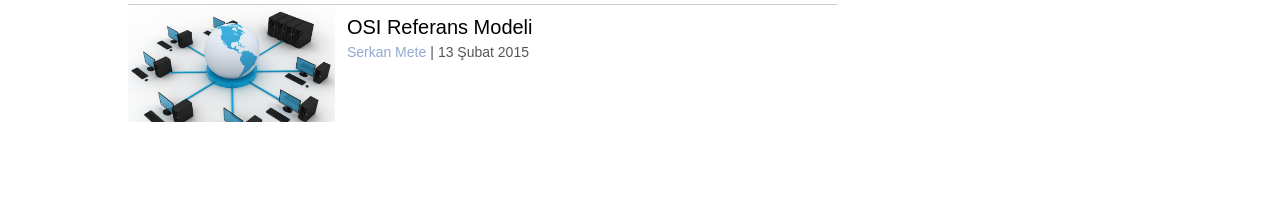
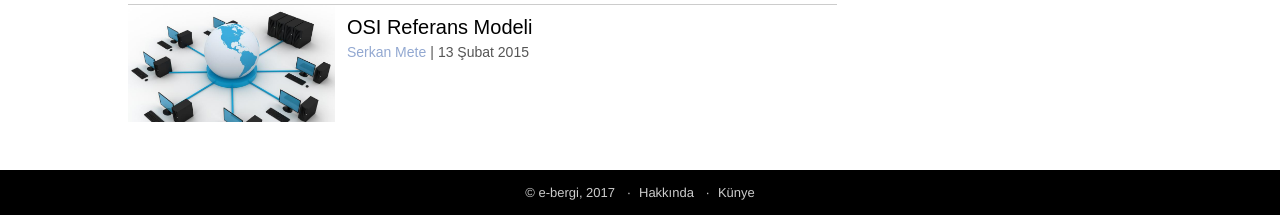
Before and after one commit to metucclub/bergi, a Django app: page / in a window 1280 px wide. Shown: the part 1665-1880 px from the top of the page. Before the commit the page ends 1787 px from the top, so only its background shows below. Run offline with Django 3.2, Linux system fonts and the light colour scheme; data comes from the database, SQL or seed files in the repository.

Commit message:
footer
will make for now.

```diff
--- a/_bergi/static/style.css
+++ b/_bergi/static/style.css
@@ -377,3 +377,24 @@ a.tw:hover {
 		display: none;
 	}
 }
+
+/* like $height=45px */
+.footer {
+	margin-top: 40px;
+	background-color: #000;
+	color: #ccc;
+	font-size: 13px;
+	height: 45px;
+}
+.footer ul {
+	width: 100%;
+	text-align: center;
+}
+.footer li {
+	display: inline-block;
+	line-height: 45px;
+}
+.footer li + li:before {
+	content: "·";
+	padding: 0 8px;
+}
--- a/_bergi/templates/__base.html
+++ b/_bergi/templates/__base.html
@@ -16,3 +16,11 @@
 {% endblock %}
 
 <script src="{% static "main.js" %}"></script>
+
+<footer class="footer">
+	<ul>
+	<li>© e-bergi, {% now "Y" %}</li>
+	<li><a href="/hakkinda/">Hakkında</a></li>
+	<li><a href="/kunye/">Künye</a></li>
+	</ul>
+</footer>
```
Also changed, not shown: _bergi/templates/article.html (+8 -0 lines).
